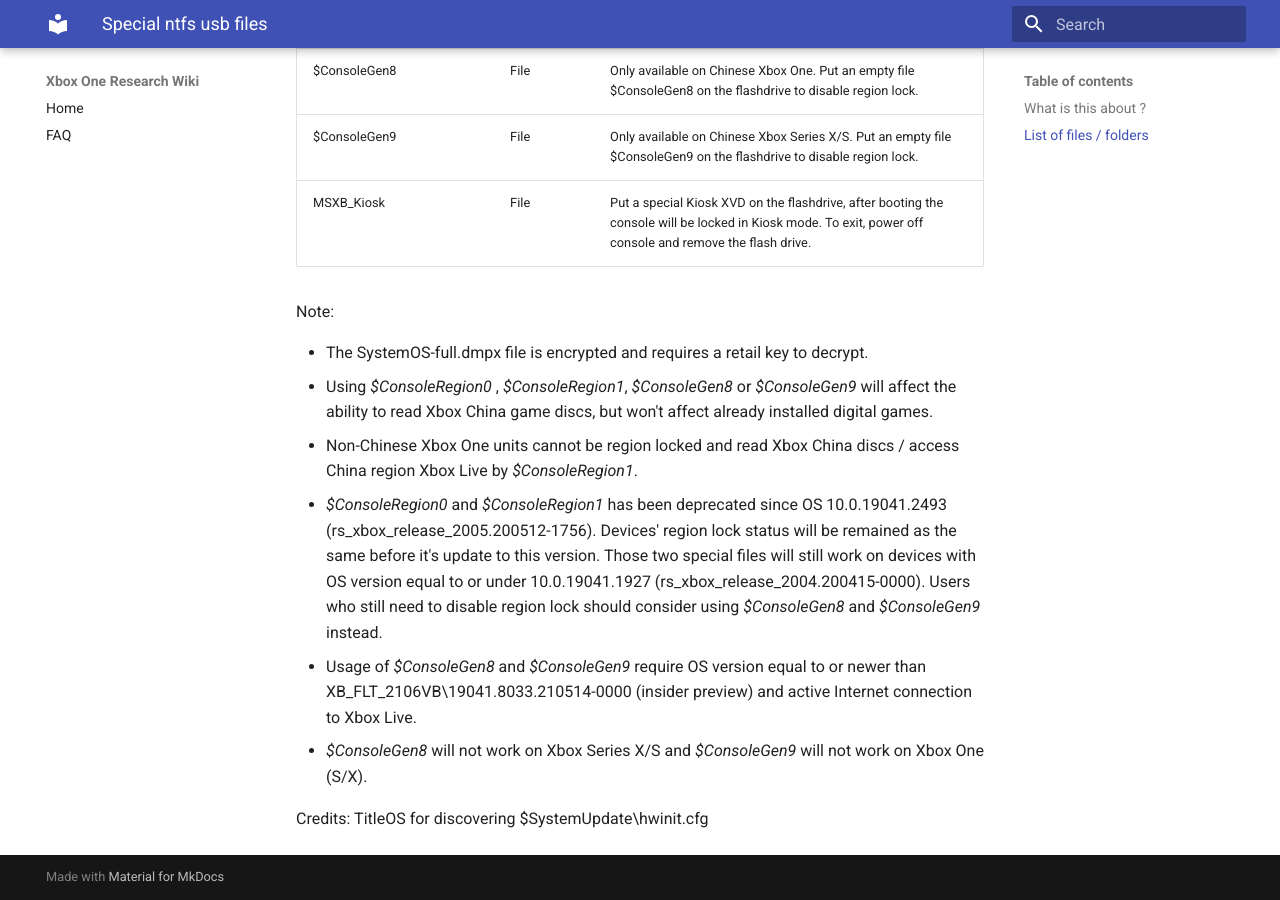
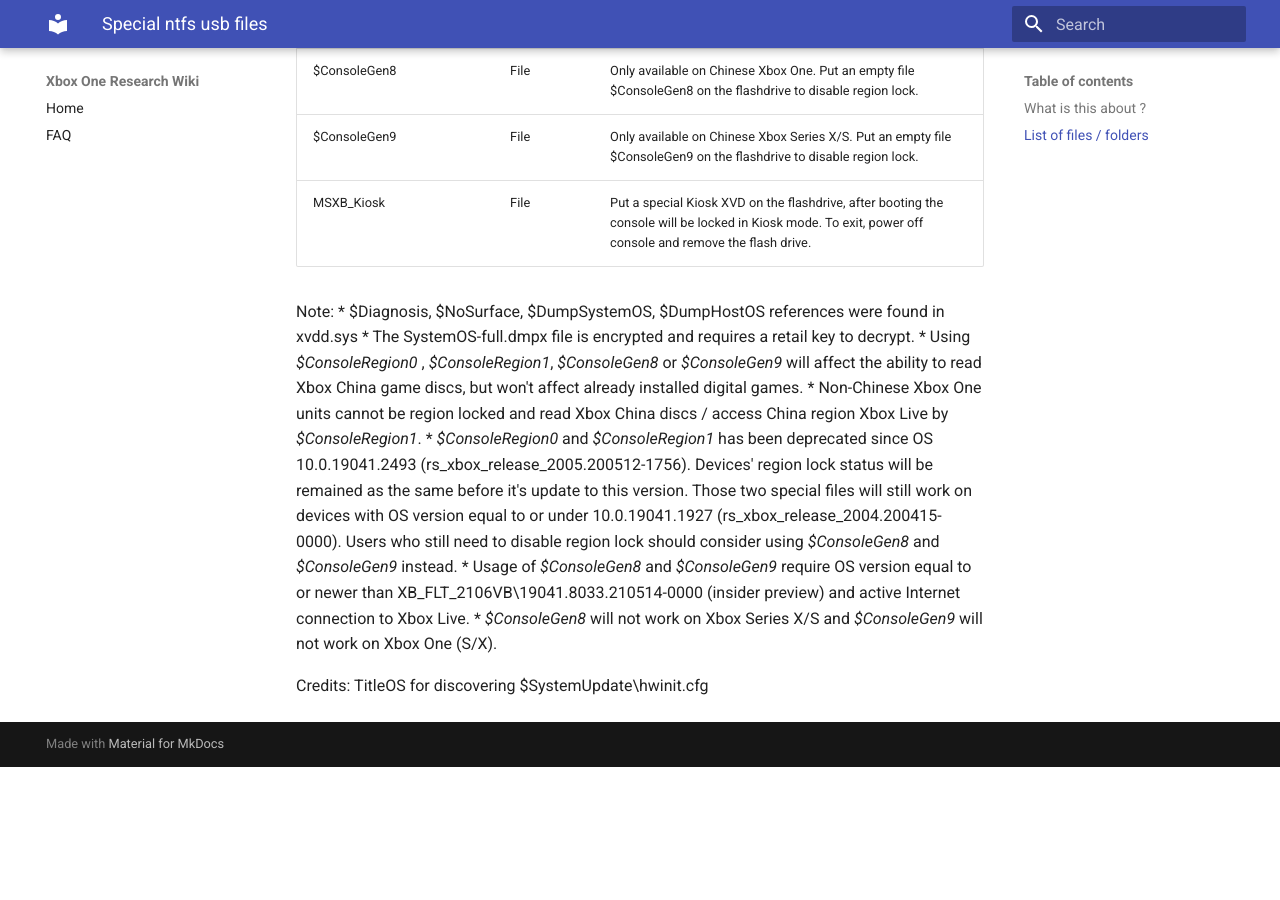
Before and after one commit to xboxoneresearch/wiki, an MkDocs documentation site: the page built from docs/special-ntfs-usb-files.md, in a window 1280 px wide and 900 px high, scrolled down 1005 px. Built offline with MkDocs 1.6.1 and Material for MkDocs 9.7.7, drawn with Linux system fonts in a browser that asks for light colours; after the commit the page ends 1772 px from its top, so only the background shows below that.

Commit message:
Special NTFS files: Add note about xvdd.sys

```diff
--- a/docs/special-ntfs-usb-files.md
+++ b/docs/special-ntfs-usb-files.md
@@ -25,7 +25,7 @@
 | MSXB_Kiosk                 | File   | Put a special Kiosk XVD on the flashdrive, after booting the console will be locked in Kiosk mode. To exit, power off console and remove the flash drive. |
 
 Note:
-
+* $Diagnosis, $NoSurface, $DumpSystemOS, $DumpHostOS references were found in xvdd.sys
 * The SystemOS-full.dmpx file is encrypted and requires a retail key
   to decrypt.
 * Using *$ConsoleRegion0* , *$ConsoleRegion1*, *$ConsoleGen8* or *$ConsoleGen9* will affect the ability to read Xbox China game discs, but won't affect already installed digital games.
```
